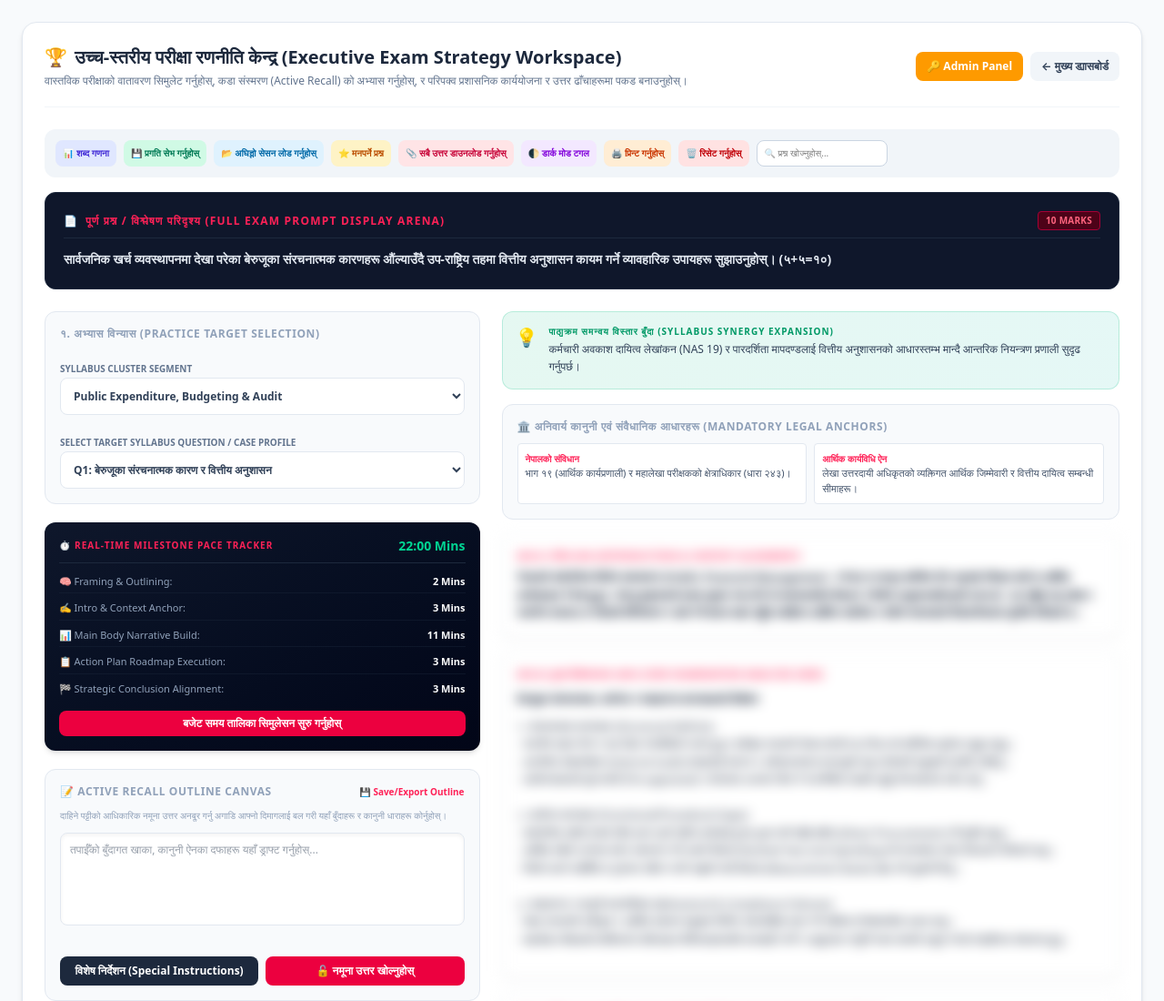
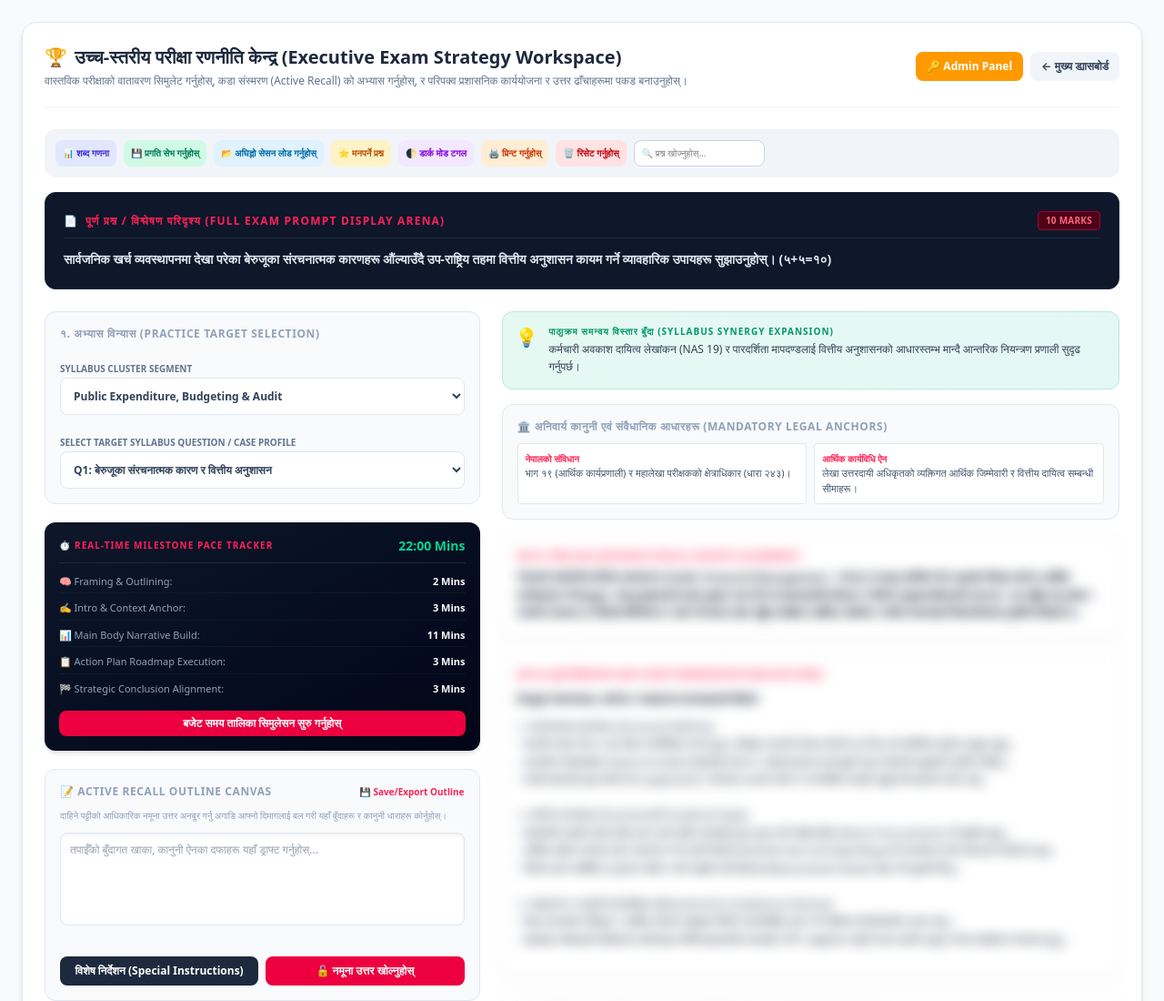
Before and after one commit to subediamrit471/myflipbook, a plain HTML site: page essay-architect.html in a window 1280 px wide. Shown: the top 1100 px of the page at 91% size. Drawn offline with nearby package versions, Linux system fonts and the light colour scheme.

Commit message:
Remove export all answers button
Removed the export all answers button from the interface.

```diff
--- a/essay-architect.html
+++ b/essay-architect.html
@@ -47,7 +47,6 @@
             <button onclick="saveProgress()" class="feature-btn text-[10px] font-bold px-2 py-1.5 bg-emerald-100 dark:bg-emerald-900/50 text-emerald-700 dark:text-emerald-300 rounded-lg">💾 प्रगति सेभ गर्नुहोस्</button>
             <button onclick="loadProgress()" class="feature-btn text-[10px] font-bold px-2 py-1.5 bg-sky-100 dark:bg-sky-900/50 text-sky-700 dark:text-sky-300 rounded-lg">📂 अघिल्लो सेसन लोड गर्नुहोस्</button>
             <button onclick="toggleFavorite()" class="feature-btn text-[10px] font-bold px-2 py-1.5 bg-amber-100 dark:bg-amber-900/50 text-amber-700 dark:text-amber-300 rounded-lg">⭐ मनपर्ने प्रश्न</button>
-            <button onclick="exportAllAnswers()" class="feature-btn text-[10px] font-bold px-2 py-1.5 bg-rose-100 dark:bg-rose-900/50 text-rose-700 dark:text-rose-300 rounded-lg">📎 सबै उत्तर डाउनलोड गर्नुहोस्</button>
             <button onclick="toggleDarkMode()" class="feature-btn text-[10px] font-bold px-2 py-1.5 bg-purple-100 dark:bg-purple-900/50 text-purple-700 dark:text-purple-300 rounded-lg">🌓 डार्क मोड टगल</button>
             <button onclick="printCurrentQuestion()" class="feature-btn text-[10px] font-bold px-2 py-1.5 bg-orange-100 dark:bg-orange-900/50 text-orange-700 dark:text-orange-300 rounded-lg">🖨️ प्रिन्ट गर्नुहोस्</button>
             <button onclick="resetAllProgress()" class="feature-btn text-[10px] font-bold px-2 py-1.5 bg-red-100 dark:bg-red-900/50 text-red-700 dark:text-red-300 rounded-lg">🗑️ रिसेट गर्नुहोस्</button>
@@ -455,7 +454,6 @@
         function saveProgress() { const scratch = document.getElementById('user-scratchpad').value; const cat = document.getElementById('repo-category').value; const qIdx = document.getElementById('repo-question').value; localStorage.setItem("examProgress", JSON.stringify({ scratch, category: cat, questionIndex: qIdx })); showToast("प्रगति सेभ भयो!"); }
         function loadProgress() { const saved = localStorage.getItem("examProgress"); if(saved) { const p = JSON.parse(saved); document.getElementById('repo-category').value = p.category; populateQuestions(); setTimeout(() => { document.getElementById('repo-question').value = p.questionIndex; loadQuestionBlueprint(); document.getElementById('user-scratchpad').value = p.scratch; showWordCount(); showToast("अघिल्लो सेसन लोड भयो"); }, 100); } else showToast("कुनै सेभ गरिएको प्रगति छैन"); }
         function toggleFavorite() { showToast("⭐ मनपर्नेमा थपियो"); }
-        function exportAllAnswers() { let output = "=== सबै उत्तरहरूको संग्रह ===\n\n"; for(let cat in currentBank) { currentBank[cat].forEach((q, i) => { output += `[${cat}] ${q.shortTitle}\nप्रश्न: ${q.text}\n\nउत्तर: ${q.intro}\n${q.bodyLong}\n---\n\n`; }); } const a = document.createElement('a'); a.href = URL.createObjectURL(new Blob([output])); a.download = "all_exam_answers.txt"; a.click(); showToast("सबै उत्तर डाउनलोड सुरु भयो"); }
         function toggleDarkMode() { document.documentElement.classList.toggle('dark'); localStorage.setItem("darkMode", document.documentElement.classList.contains('dark')); showToast(document.documentElement.classList.contains('dark') ? "डार्क मोड सक्रिय" : "लाइट मोड सक्रिय"); }
         function printCurrentQuestion() { const qText = document.getElementById('full-question-display').innerText; const scratch = document.getElementById('user-scratchpad').value; const w = window.open('', '_blank'); w.document.write(`<html><head><title>प्रश्न उत्तर</title><style>body{font-family:sans-serif;padding:20px;}</style></head><body><h2>परीक्षा प्रश्न</h2><p>${qText}</p><hr/><h3>मेरो उत्तर खाका</h3><pre>${scratch}</pre></body></html>`); w.document.close(); w.print(); }
         function resetAllProgress() { if(confirm("के तपाईं सबै सेभ गरिएको प्रगति रिसेट गर्न चाहनुहुन्छ?")) { localStorage.removeItem("examProgress"); localStorage.removeItem("customAddedQuestions"); location.reload(); } }
```
